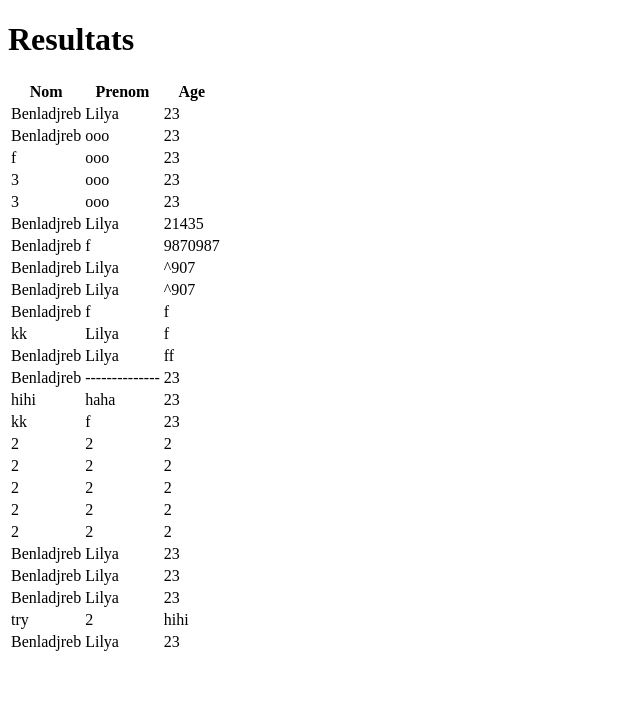
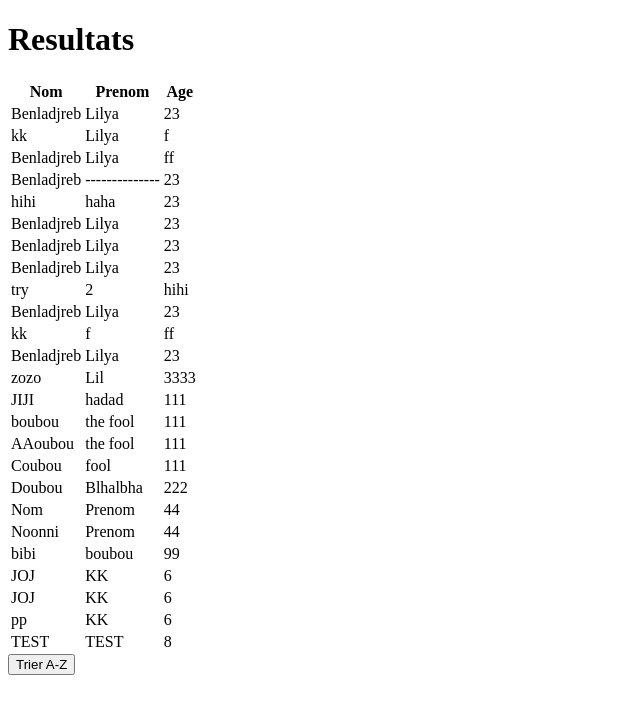
Before and after one commit to Lilya-CB/INF3190-LAB10, a Flask app: page /result in a window 1280 px wide. Shown: the top 714 px of the page, without its empty margins (0-640 px from the left). Run offline with Flask 2, Linux system fonts and the light colour scheme.

Commit message:
Ajout de la methode trierAZ en javascripy

```diff
--- a/app.py
+++ b/app.py
@@ -10,7 +10,26 @@ def index():
     return render_template("labFlask2.html")
 
 
-@app.route("/validate", methods=["POST", "GET"])
+
+
+
+
+
+
+
+
+
+
+
+
+
+
+
+
+
+
+
+@app.route("/validate", methods=["POST"])
 def validate():
     error = ""
     nom = request.form["nom"];
@@ -37,6 +56,9 @@ def validate():
     return redirect(url_for("result"))
 
 
+
+
+
 @app.route("/result")
 def result():
     records = []
--- a/db.txt
+++ b/db.txt
@@ -1,25 +1,25 @@
 Benladjreb, Lilya, 23
-Benladjreb, ooo, 23
-f, ooo, 23
-3, ooo, 23
-3, ooo, 23
-Benladjreb, Lilya, 21435
-Benladjreb, f, 9870987
-Benladjreb, Lilya, ^907
-Benladjreb, Lilya, ^907
-Benladjreb, f, f
 kk, Lilya, f
 Benladjreb, Lilya, ff
 Benladjreb, --------------, 23
 hihi, haha, 23
-kk, f, 23
-2, 2, 2
-2, 2, 2
-2, 2, 2
-2, 2, 2
-2, 2, 2
 Benladjreb, Lilya, 23
 Benladjreb, Lilya, 23
 Benladjreb, Lilya, 23
 try, 2, hihi
 Benladjreb, Lilya, 23
+kk, f, ff
+Benladjreb, Lilya, 23
+zozo, Lil, 3333
+JIJI, hadad, 111
+boubou, the fool, 111
+AAoubou, the fool, 111
+Coubou, fool, 111
+Doubou, Blhalbha, 222
+Nom, Prenom, 44
+Noonni, Prenom, 44
+bibi, boubou, 99
+JOJ, KK, 6
+JOJ, KK, 6
+pp, KK, 6
+TEST , TEST, 8
--- /dev/null
+++ b/static/js/script.js
@@ -0,0 +1,28 @@
+function trierNomAZ() {
+    console.log("Dans trierNomAZ()");
+    // Récupérer la table
+    var table = document.getElementById("table-resultat");
+
+    // Récupérer toutes les lignes sauf la première (entête)
+    var rows = Array.from(table.getElementsByTagName("tr")).slice(1);
+
+    // Trier les lignes en fonction du premier élément (nom)
+    rows.sort(function(a, b) {
+        var nomA = a.getElementsByTagName("td")[0].textContent.trim().toUpperCase();
+        var nomB = b.getElementsByTagName("td")[0].textContent.trim().toUpperCase();
+        if (nomA < nomB) {
+            return -1;
+        }
+        if (nomA > nomB) {
+            return 1;
+        }
+        return 0;
+    });
+
+    // Remplacer le contenu de la table par les lignes triées
+    for (var i = 0; i < rows.length; i++) {
+        table.appendChild(rows[i]);
+    }
+
+    return false; // Pour éviter le rechargement de la page
+}
--- a/templates/layout.html
+++ b/templates/layout.html
@@ -14,4 +14,5 @@
 
     </div>
 
+    <script src="../static/js/script.js"></script>
 </body>
--- a/templates/results.html
+++ b/templates/results.html
@@ -9,7 +9,7 @@
 <body>
     <h1>Resultats</h1>
 
-    <table>
+    <table id="table-resultat">
         <tr>
             <th>Nom</th>
             <th>Prenom</th>
@@ -25,5 +25,7 @@
         {% endfor %}
 
     </table>
+    <button class="boutton" type="submit" onclick="return trierNomAZ()">Trier A-Z</button>
+    <script src="../static/js/script.js"></script>
 </body>
 </html>
```
Also changed, not shown: templates/labFlask2.html (+3 -13 lines), 1 other file.
